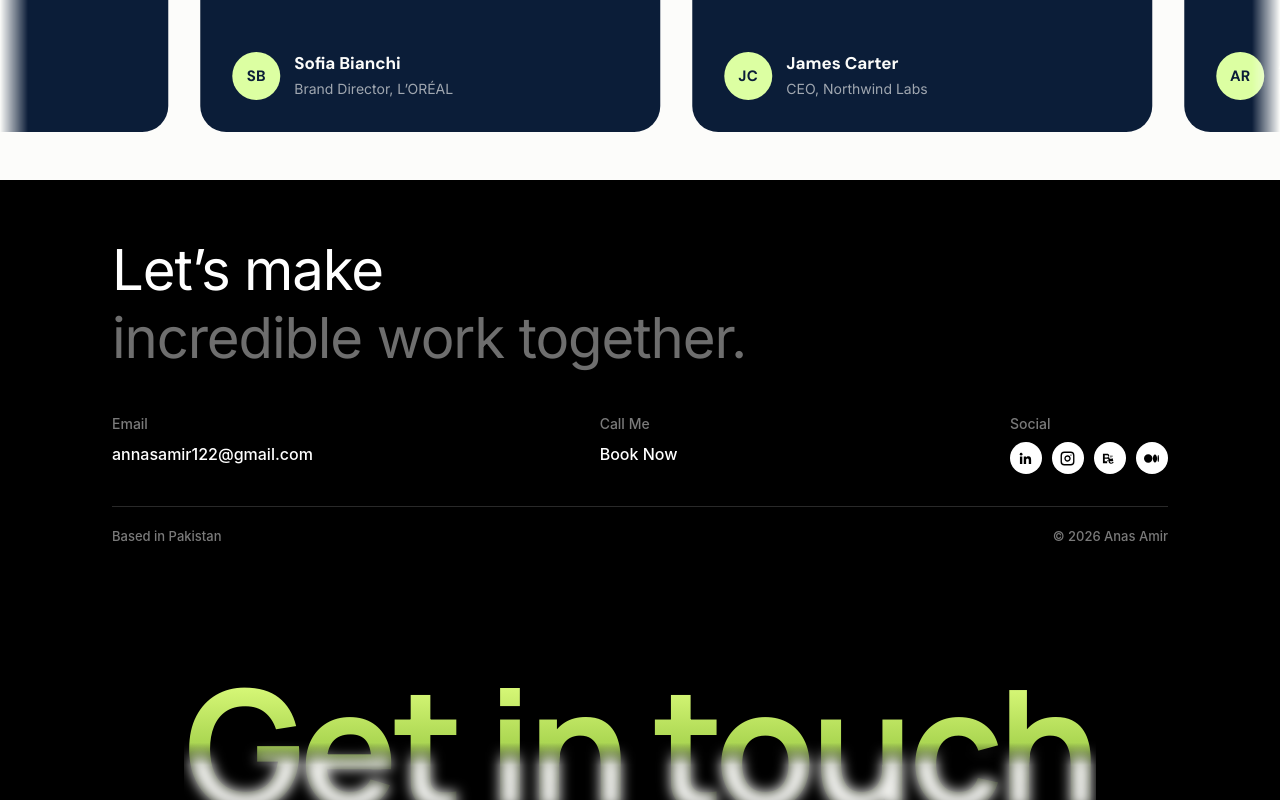
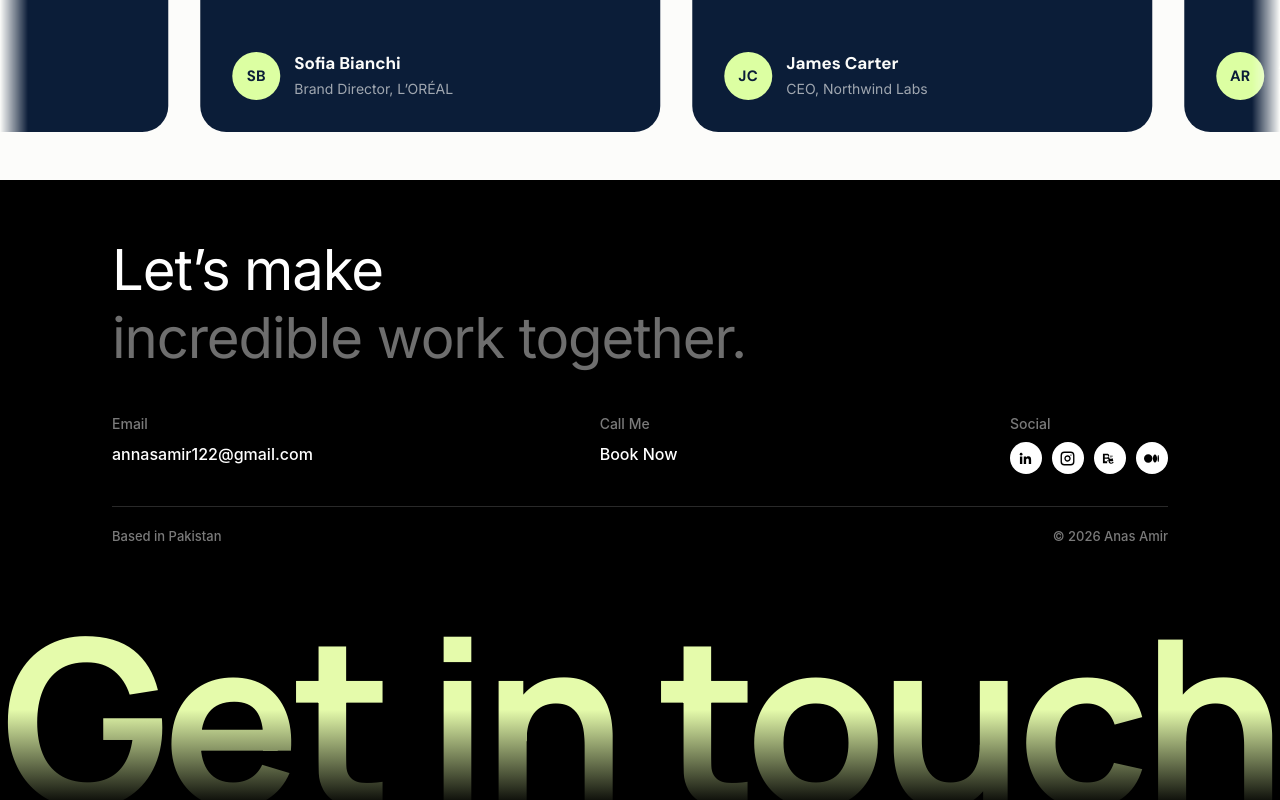
Before and after one commit to Anssamir/My-Portfolio, a Next.js app: page / in a window 1280 px wide. Shown: the part 6035-6835 px from the top of the page. Built offline with nearby package versions, Linux system fonts and the light colour scheme; a web font is replaced by a local one.

Commit message:
footer wordmark issue resolved

```diff
--- a/app/globals.css
+++ b/app/globals.css
@@ -1373,7 +1373,8 @@ html.hover-active .custom-cursor {
 .footer {
   background: #000000;
   color: #ffffff;
-  height: 620px;
+  min-height: 620px;
+  height: auto;
   box-sizing: border-box;
   overflow: hidden;
   position: relative;
@@ -1560,7 +1561,10 @@ html.hover-active .custom-cursor {
 }
 
 .footer-bottom {
-  width: 100%;
+  width: 100vw;
+  margin-left: calc(50% - 50vw);
+  margin-right: calc(50% - 50vw);
+  margin-top: var(--space-xl);
   display: flex;
   justify-content: center;
   align-items: flex-end;
@@ -1569,46 +1573,28 @@ html.hover-active .custom-cursor {
   pointer-events: auto;
 }
 
+/* Full-bleed wordmark: the type runs edge to edge and sinks into the
+   black footer at the baseline. */
 .footer-touch-banner {
-  position: relative;
-  display: grid;
-  place-items: center;
+  display: block;
+  width: 100%;
   font-family: 'Manrope', sans-serif;
-  font-size: clamp(72px, 12.8vw, 168px);
+  font-size: 17.95vw;
   font-weight: 700;
   letter-spacing: -0.03em;
   line-height: 0.85;
   text-align: center;
   white-space: nowrap;
   text-decoration: none;
-  transition: filter 0.3s ease, transform 0.3s ease;
-}
-
-/* Two stacked copies of the wordmark: a crisp lime top, a frosted white base */
-.footer-touch-sharp,
-.footer-touch-glass {
-  grid-area: 1 / 1;
-  display: block;
+  background-image: linear-gradient(180deg, #e5fbab 0%, #e5fbab 46%, #000 96%, #000 100%);
+  -webkit-background-clip: text;
   background-clip: text;
-  -webkit-background-clip: text;
   -webkit-text-fill-color: transparent;
-}
-
-.footer-touch-sharp {
-  background-image: linear-gradient(180deg, #dffe7e 0%, #9ccb45 62%, #5d7e23 100%);
-  -webkit-mask-image: linear-gradient(180deg, #000 0%, #000 48%, rgba(0, 0, 0, 0.6) 56%, rgba(0, 0, 0, 0.2) 66%, rgba(0, 0, 0, 0.12) 100%);
-  mask-image: linear-gradient(180deg, #000 0%, #000 48%, rgba(0, 0, 0, 0.6) 56%, rgba(0, 0, 0, 0.2) 66%, rgba(0, 0, 0, 0.12) 100%);
-}
-
-.footer-touch-glass {
-  background-image: linear-gradient(180deg, rgba(252, 252, 250, 0) 46%, rgba(252, 252, 250, 0.55) 55%, rgba(252, 252, 250, 0.97) 64%, rgba(252, 252, 250, 0.95) 100%);
-  filter: blur(0.038em) saturate(1.05);
-  -webkit-mask-image: linear-gradient(180deg, transparent 46%, #000 64%, #000 100%);
-  mask-image: linear-gradient(180deg, transparent 46%, #000 64%, #000 100%);
+  transition: filter 0.3s ease;
 }
 
 .footer-touch-banner:hover {
-  filter: brightness(1.12);
+  filter: brightness(1.08);
 }
 
 /* =============================================================================
@@ -2782,7 +2768,8 @@ button {
 
   .footer {
     height: auto;
-    padding: var(--space-lg) var(--gutter);
+    min-height: 0;
+    padding: var(--space-lg) var(--gutter) 0;
   }
 
   .footer-heading {
@@ -3028,10 +3015,6 @@ button {
 
   .footer-grid > .footer-col:first-child {
     grid-column: auto;
-  }
-
-  .footer-touch-banner {
-    font-size: clamp(44px, 15vw, 64px);
   }
 
   .footer-copy p {
--- a/components/Footer.tsx
+++ b/components/Footer.tsx
@@ -105,12 +105,7 @@ export function Footer() {
 
       <div className="footer-bottom">
         <Link href="/contact" className="footer-touch-banner" aria-label="Get in touch">
-          <span className="footer-touch-sharp" aria-hidden="true">
-            Get in touch
-          </span>
-          <span className="footer-touch-glass" aria-hidden="true">
-            Get in touch
-          </span>
+          Get in touch
         </Link>
       </div>
     </footer>
```
